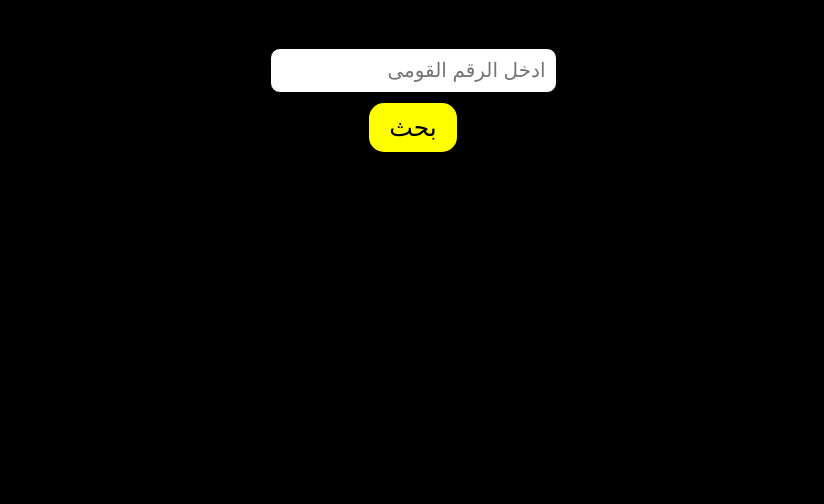
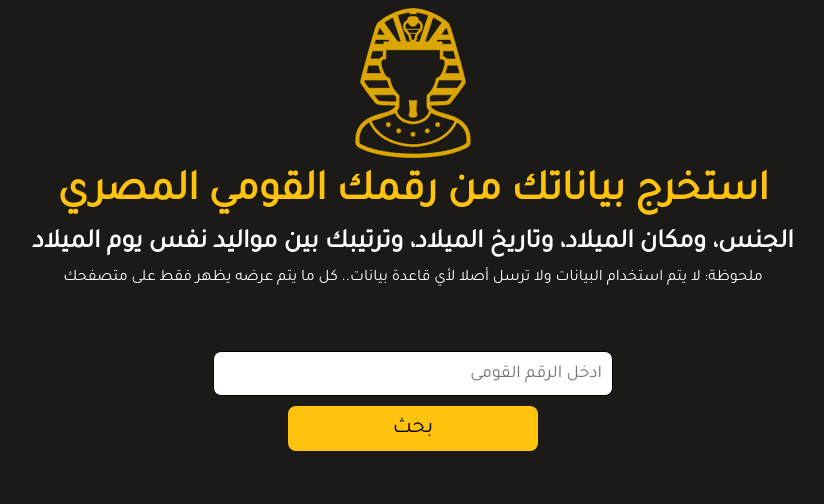
Before and after one commit to ahmedsaleh020/national-id-extractor, a plain HTML site: page index.html in a window 1280 px wide. Shown: the whole page, without its empty margins (227-1051 px from the left). Drawn offline with Linux system fonts and the light colour scheme.

Commit message:
added some styles, changed font, and added a welcome banner

```diff
--- a/index.html
+++ b/index.html
@@ -1,18 +1,29 @@
 <!DOCTYPE html>
 <html lang="ar" dir="rtl">
+
   <head>
     <meta charset="UTF-8" />
     <meta name="viewport" content="width=device-width, initial-scale=1.0" />
+    <style>
+      @import url('https://fonts.googleapis.com/css2?family=Tajawal&display=swap');
+    </style>
     <link rel="stylesheet" href="style.css" />
     <title>National ID</title>
   </head>
+
   <body>
-
-    <div class="main">
+    <main>
+      <section class="banner">
+        <img src="pharoah.svg" alt="Pharoah">
+        <h1>استخرج بياناتك من رقمك القومي المصري</h1>
+        <h2>الجنس، ومكان الميلاد، وتاريخ الميلاد، وترتيبك  بين مواليد نفس يوم الميلاد</h2>
+        <p>ملحوظة: لا يتم استخدام البيانات ولا ترسل أصلا لأي قاعدة بيانات.. كل ما يتم عرضه يظهر فقط على متصفحك </p>
+      </section>
+      <section class="entry">
         <input type="number" id="user-input" placeholder="ادخل الرقم القومى" />
         <button>بحث</button>
-    </div>
-    <div class="data" dir="rtl">
+      </section>
+      <section class="data" dir="rtl">
         <p class="small-p" dir="ltr">
           <span class="birth-date small-span">10/2/2002</span> :تاريخ الميلاد
         </p>
@@ -26,7 +37,9 @@
         <p class="small-p">
           الجنس : <span class="gender small-span"> ذكر </span>
         </p>
-    </div>
+      </section>
+    </main>
     <script src="./app.js"></script>
   </body>
+
 </html>
--- a/style.css
+++ b/style.css
@@ -4,39 +4,86 @@
   box-sizing: border-box;
 }
 body {
-  background-color: #000000;
+  background-color: #1B1A17;
+  *{
+    font-family: "Tajawal", sans-serif;
+    font-style: normal;
+    font-weight: 400;
+  }
 }
 
-.main {
+section.banner{
   display: flex;
   flex-direction: column;
   justify-content: center;
   align-items: center;
+  row-gap: 10px;
+  width: 100%;
+  padding: 0 10px;
+  margin:8px 0px;
+  text-align: center;
+  color:#fff
+}
+
+h1{
+  font-size: 42px;
+  font-weight: 700;
+  color: #ffc30d;
+}
+h2{
+  font-size: 26px;
+  font-weight: 700;
+}
+
+section.entry {
+  max-width: 764px;
   height: 200px;
-  width: 250px;
+  display: flex;
+  flex-direction: column;
+  justify-content: center;
+  align-items: center;
   row-gap: 10px;
   margin: auto;
 }
 
 input {
+  width: 100%;
+  max-width: 400px;
+  height: 45px;
   padding: 10px;
-  font-size: 20px;
+  font-size: 18px;
   outline: none;
-  border-radius: 10px;
+  border-radius: 8px;
   border: 1px rgb(0, 0, 0) solid;
 }
+input::-webkit-outer-spin-button,
+input::-webkit-inner-spin-button {
+  -webkit-appearance: none;
+  margin: 0;
+}
+input[type=number] {
+  appearance: textfield;
+  -moz-appearance: textfield;
+}
+
 button {
-  padding: 10px 20px;
+  width: 100%;
+  max-width: 250px;
+  height: 45px;
   cursor: pointer;
-  background-color: yellow;
+  background-color: #ffc30d;
   color: rgb(0, 0, 0);
   outline: none;
   border: none;
-  border-radius: 15px;
-  font-size: 25px;
+  border-radius: 8px;
+  font-size: 22px;
+  transition: .16s all linear;
 }
+button:hover, button:focus{
+  background-color: #ffe57c;
 
-.data {
+}
+section.data {
   display: none;
   flex-direction: column;
   justify-content: center;
@@ -47,14 +94,13 @@ button {
   margin: 0 auto;
   font-size: 30px;
 }
-.show {
+section.data.show {
   display: flex;
 }
 p {
   display: flex;
   padding: 0 0 5px 0;
   color: white;
-  border-bottom: 1px solid rgba(5, 3, 3, 0.664);
 }
 
 @media (max-width: 760px) {
@@ -66,4 +112,13 @@ p {
   .small-p {
     flex-direction: column;
   }
+  h1{
+    font-size: 32px;
+    font-weight: 700;
+    color: #ffc30d;
+  }
+  h2{
+    font-size: 22px;
+    font-weight: 700;
+  }
 }
```
Also changed, not shown: pharoah.svg (added). Lines whose indentation alone changed are shown as unchanged.
